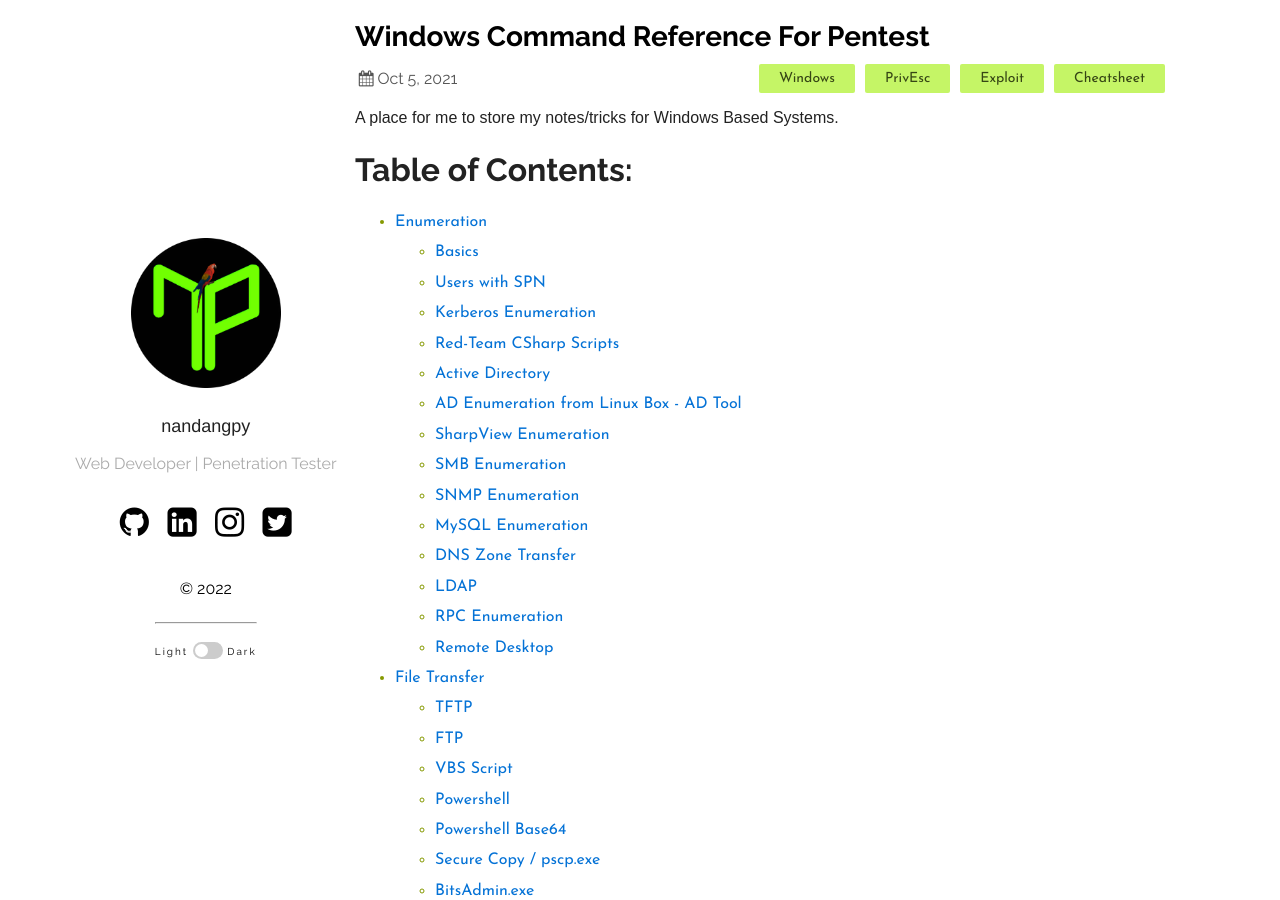
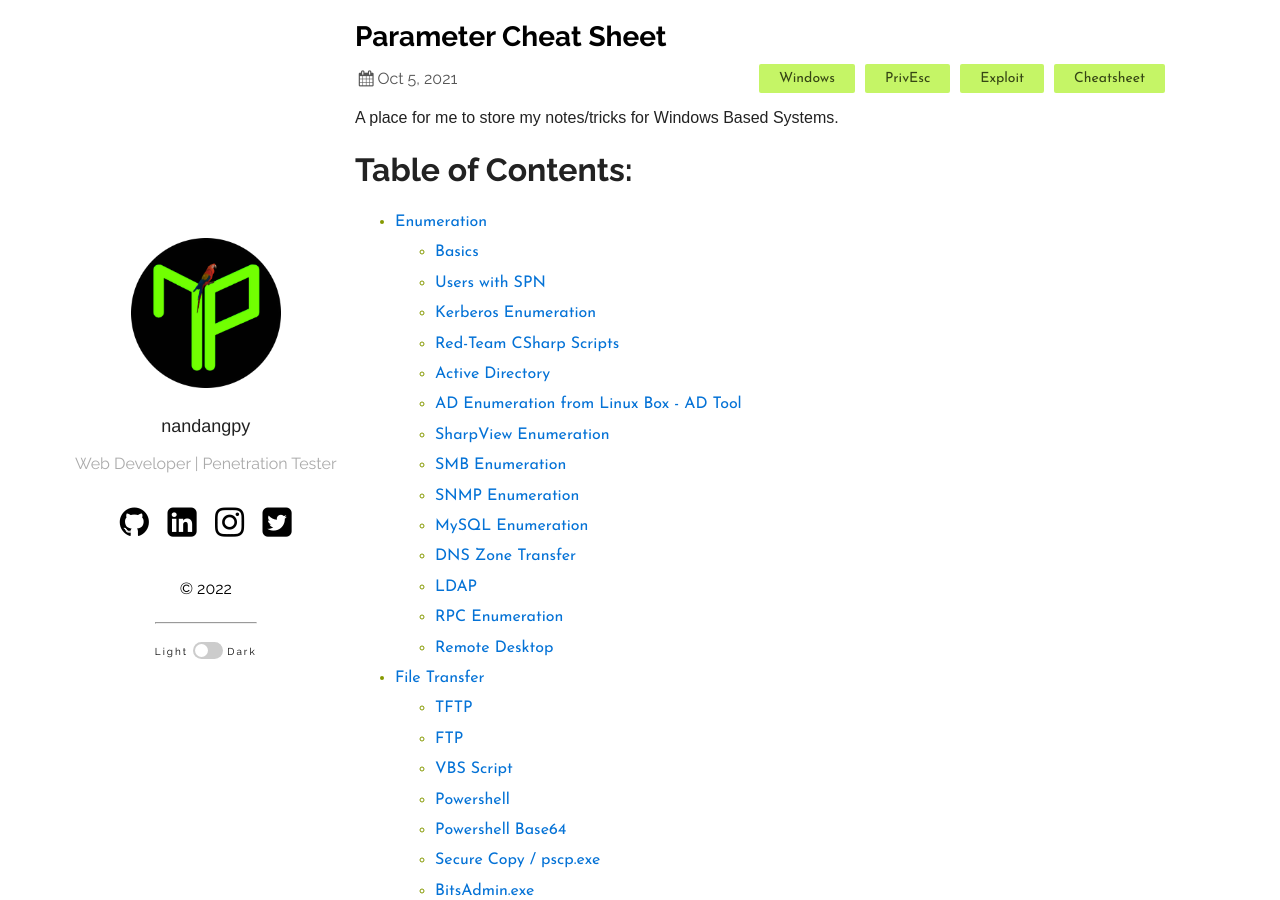
Before and after one commit to nandangpy/nandangpy.github.io, a Jekyll site: the page built from _posts/2021-10-05-windows-command copy.md, in a window 1280 px wide and 900 px high. Built offline with Jekyll 4.4.1, drawn with Linux system fonts in a browser that asks for light colours.

Commit message:
Update 2021-10-05-windows-command copy.md

```diff
--- a/_posts/2021-10-05-windows-command copy.md
+++ b/_posts/2021-10-05-windows-command copy.md
@@ -1,6 +1,6 @@
 ---
 layout: post
-title:  "Windows Command Reference For Pentest"
+title:  "Parameter Cheat Sheet"
 date:   2021-10-05 22:03:38 +0830
 categories: Windows PrivEsc Exploit Cheatsheet
 description: A place for me to store my notes/tricks for Windows Based Systems.
```
